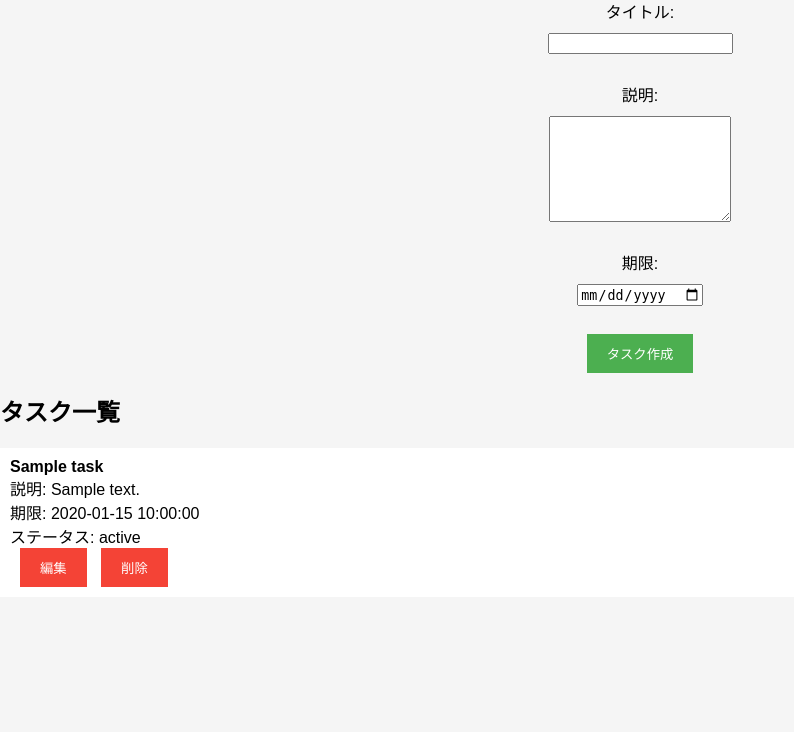
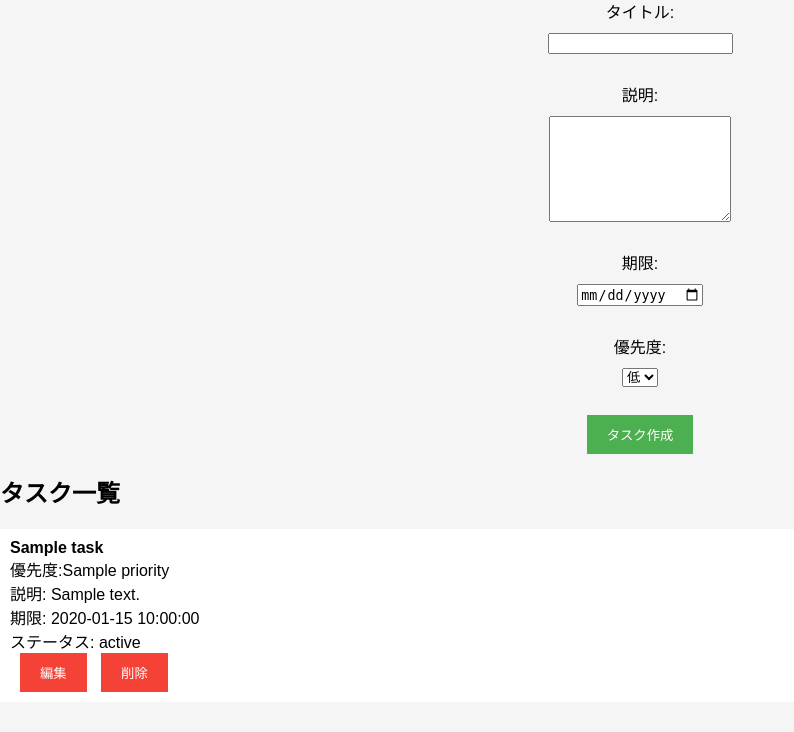
Before and after one commit to shellew/To-Do-App, a Flask app: template templates/index.html in a window 1280 px wide. Shown: the part 68-800 px from the top of the page, without its empty margins (0-794 px from the left). Run offline with Flask 3, Linux system fonts and the light colour scheme; the template is opened without the code that fills it: most values are stand-ins (such as "Sample title", 1, 10 or a date in 2020).

Commit message:
タスクに優先度の項目を追加

```diff
--- a/app.py
+++ b/app.py
@@ -3,6 +3,14 @@ from flask import Flask, render_template, request, redirect
 app = Flask(__name__)
 
 tasks = []
+
+class Task:
+    def __init__(self, title, description, due_date, status, priority):
+        self.title = title
+        self.description = description
+        self.due_date = due_date
+        self.status = status
+        self.priority = priority
 
 @app.route('/')
 def index():
@@ -13,12 +21,9 @@ def create():
     title = request.form.get('title')
     description = request.form.get('description')
     due_date = request.form.get('due_date')
-    task = {
-        'title': title,
-        'description': description,
-        'due_date': due_date,
-        'status': '未着手'
-    }
+    status = '未着手'
+    priority = request.form.get('priority')
+    task = Task(title, description, due_date, status, priority)
     tasks.append(task)
     return redirect('/')
 
@@ -26,10 +31,13 @@ def create():
 def edit(task_id):
     if request.method == 'POST':
         new_status = request.form.get('status')
-        tasks[task_id]['status'] = new_status
+        priority = request.form.get('priority')
+        tasks[task_id].status = new_status
+        tasks[task_id].priority = priority
         return redirect('/')
     else:
-        return render_template('edit.html', task=tasks[task_id], task_id=task_id)
+        task = tasks[task_id]
+        return render_template('edit.html', task=task, task_id=task_id)
 
 @app.route('/delete/<int:task_id>', methods=['POST'])
 def delete(task_id):
--- a/static/styles.css
+++ b/static/styles.css
@@ -71,3 +71,15 @@ body {
     text-align: center;
     color: #888;
   }
+
+  .high-priority {
+    background-color: red;
+  }
+
+  .medium-priority {
+    background-color: orange;
+  }
+
+  .low-priority {
+    background-color: yellow;
+  }
--- a/templates/index.html
+++ b/templates/index.html
@@ -14,6 +14,12 @@
         <textarea name="description" required></textarea><br>
         <label for="due_date">期限:</label>
         <input type="date" name="due_date" required><br>
+        <label for="priority">優先度:</label>
+        <select name="priority">
+            <option value="低">低</option>
+            <option value="中">中</option>
+            <option value="高">高</option>
+        </select><br>
         <button type="submit">タスク作成</button>
     </form>
 
@@ -24,6 +30,15 @@
         {% for task in tasks %}
             <li>
                 <strong>{{ task['title'] }}</strong><br>
+                {% set priority_class = task.priority|lower %}
+                {% if priority_class == '高' %}
+                  {% set priority_class = 'high' %}
+                {% elif priority_class == '中' %}
+                  {% set priority_class = 'medium' %}
+                {% elif priority_class == '低' %}
+                  {% set priority_class = 'low' %}
+                {% endif %}
+                優先度:<span class="priority {{ priority_class }}-priority">{{ task.priority }}</span><br>
                 説明: {{ task['description'] }}<br>
                 期限: {{ task['due_date'] }}<br>
                 ステータス: {{ task['status'] }}<br>
```
Also changed, not shown: templates/edit.html (+8 -3 lines), 1 other file.
